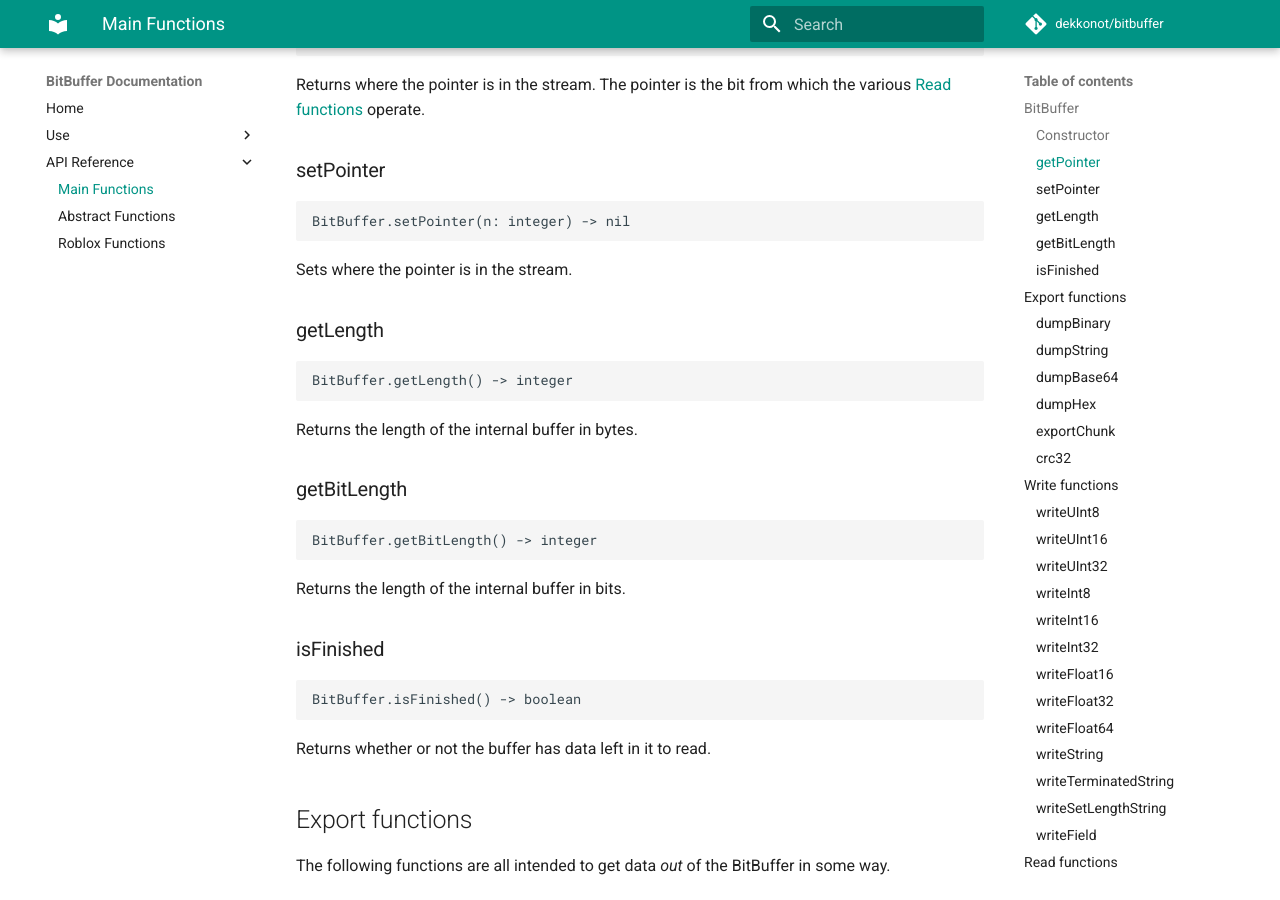
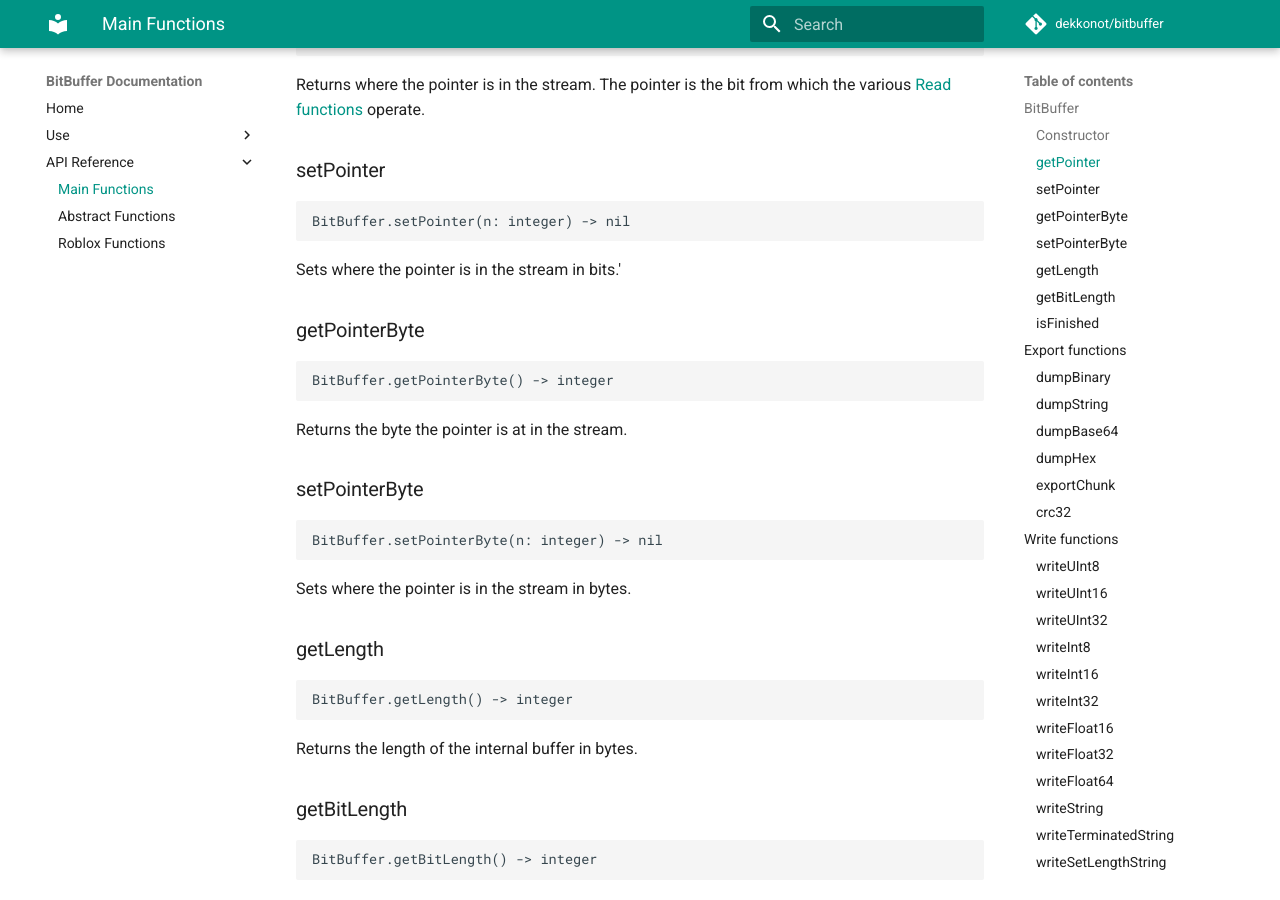
Before and after one commit to Dekkonot/bitbuffer, an MkDocs documentation site: the page built from docs/api-main.md, in a window 1280 px wide and 900 px high, scrolled down 714 px. Built offline with MkDocs 1.6.1 and Material for MkDocs 9.7.7, drawn with Linux system fonts in a browser that asks for light colours; comment, search, counter and statistics services are not loaded.

Commit message:
Add methods for working with pointer at byte level Closes #20.
Fix functionality of setPointer
Fix assertion messages for setPointer

````diff
--- a/docs/api-main.md
+++ b/docs/api-main.md
@@ -29,7 +29,21 @@ Returns where the pointer is in the stream. The pointer is the bit from which th
 ```
 BitBuffer.setPointer(n: integer) -> nil
 ```
-Sets where the pointer is in the stream.
+Sets where the pointer is in the stream in bits.'
+
+### getPointerByte
+
+```
+BitBuffer.getPointerByte() -> integer
+```
+Returns the byte the pointer is at in the stream.
+
+### setPointerByte
+
+```
+BitBuffer.setPointerByte(n: integer) -> nil
+```
+Sets where the pointer is in the stream in bytes.
 
 ### getLength
 ```
````
Also changed, not shown: 4 other files.
